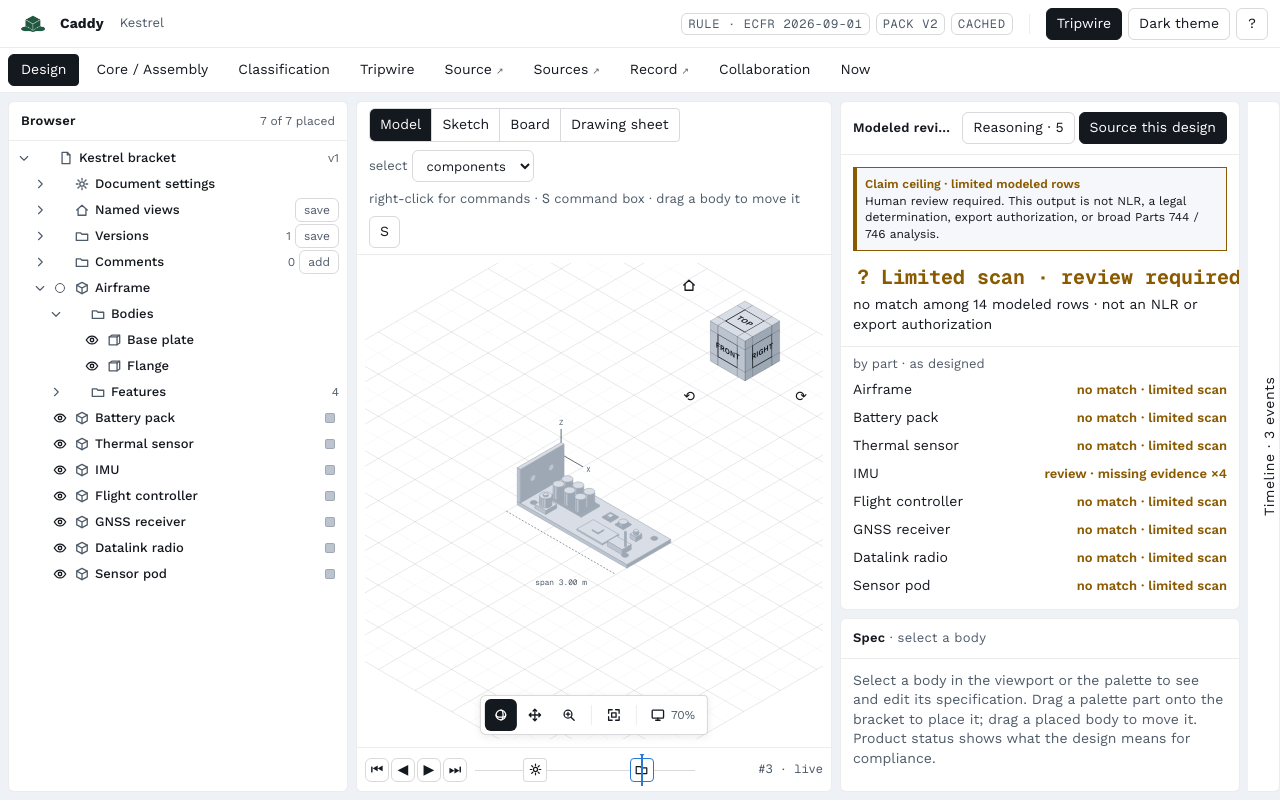
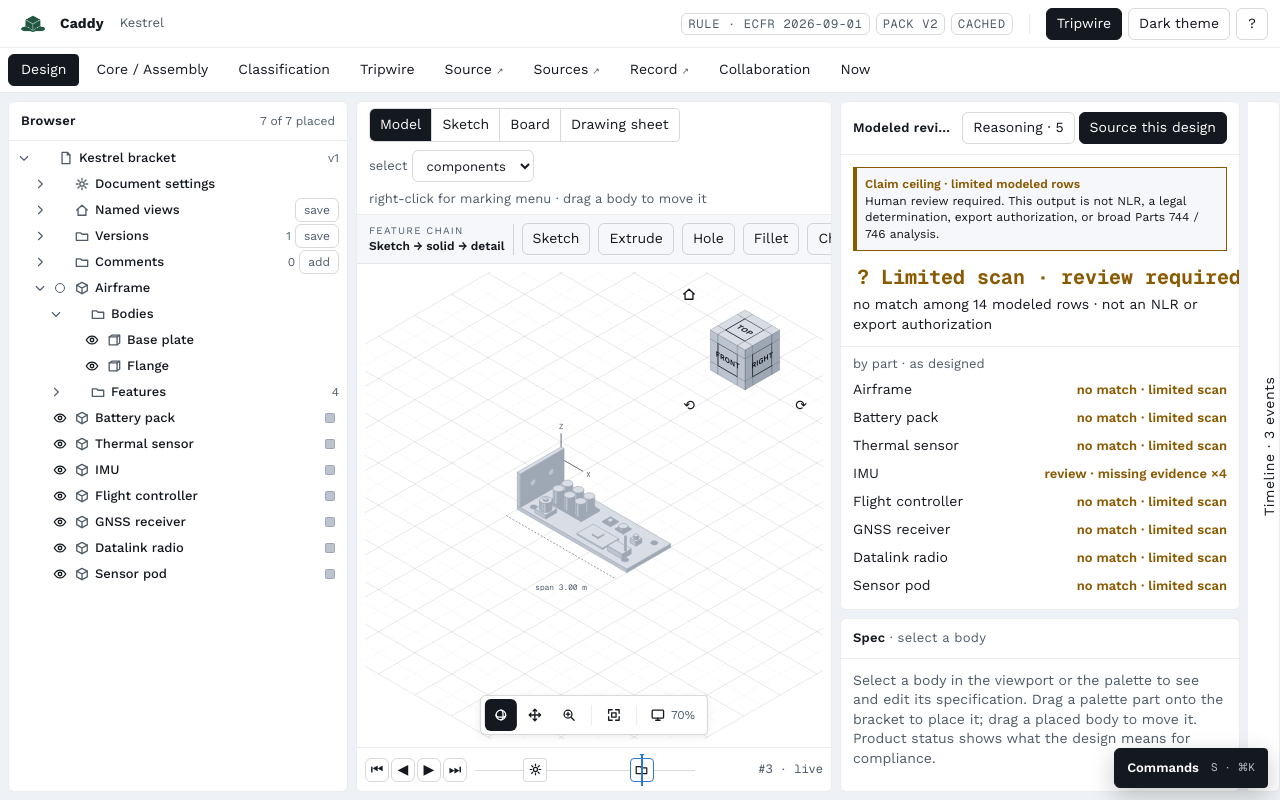
Before and after one commit to draygada/Caddy, a React (Vite) app in the folder frontend/: page / in a window 1280 px wide. Built offline with nearby package versions, Linux system fonts and the light colour scheme.

Commit message:
feat(cad): restore command access and sketch extrusion flow

```diff
--- a/frontend/src/commands.ts
+++ b/frontend/src/commands.ts
@@ -10,6 +10,8 @@ export interface Command {
   label: string;
   group: CommandGroup;
   keys?: string;
+  /** Commands default to the Design workspace; global commands remain safe elsewhere. */
+  scope?: 'design' | 'global';
   /** false hides the command in menus for the current state */
   when?: (st: WorkbenchState, target: BodyId | null) => boolean;
   run: (st: WorkbenchState, target: BodyId | null) => void;
@@ -36,7 +38,7 @@ export const COMMANDS: Command[] = [
   { id: 'view.named', label: 'Save named view…', group: 'view', run: (st) => st.openDialog('named_view', null) },
   { id: 'view.sethome', label: 'Set current view as home', group: 'view', run: (st) => st.setHome() },
 
-  { id: 'create.sketch', label: 'Sketch · plate profile & constraints', group: 'create', run: (st) => st.openDialog('sketch', 'plate') },
+  { id: 'create.sketch', label: 'Sketch · plate profile & constraints', group: 'create', run: (st) => { st.patch({ sel: 'airframe', selBody: 'plate', selFace: null }); st.openDialog('sketch', 'plate'); } },
   { id: 'create.extrude', label: 'Extrude…', group: 'create', keys: 'E', when: needsBody, run: (st, t) => st.openDialog('extrude', t) },
   { id: 'create.hole', label: 'Hole… (plate)', group: 'create', keys: 'H', run: (st) => st.openDialog('hole', 'plate') },
   { id: 'modify.fillet', label: 'Fillet… (plate corners)', group: 'modify', run: (st) => st.openDialog('fillet', 'plate') },
@@ -61,29 +63,38 @@ export const COMMANDS: Command[] = [
   { id: 'doc.door3', label: 'New from description… (Door 3)', group: 'create', run: (st) => st.openDialog('door3', null) },
   { id: 'doc.target', label: 'Design to a target…', group: 'create', run: (st) => { st.openReasoning(); } },
   { id: 'view.board', label: 'Board view · flight controller', group: 'view', run: (st) => { st.closeDialog(); st.patch({ viewMode: 'board' }); } },
-  { id: 'doc.now', label: '/now · Shipyard observation', group: 'document', run: () => { location.search = '?now=1'; } },
+  { id: 'doc.now', label: '/now · Shipyard observation', group: 'document', scope: 'global', run: () => { location.search = '?now=1'; } },
   { id: 'doc.version', label: 'Save version…', group: 'document', run: (st) => st.openDialog('save_version', null) },
   { id: 'doc.comment', label: 'Add comment…', group: 'document', run: (st) => st.openDialog('add_comment', null) },
   ...UNITS.map((u) => ({ id: 'doc.units.' + u, label: 'Units · ' + u, group: 'document' as CommandGroup, run: (st: WorkbenchState) => st.setUnits(u) })),
   { id: 'doc.live', label: 'Timeline · back to live', group: 'document', when: (st) => st.viewSeq != null, run: (st) => st.viewAt(null) },
   { id: 'doc.restore', label: 'Timeline · restore this state (supersede)', group: 'document', when: (st) => st.viewSeq != null, run: (st) => st.restoreHere() },
 
-  { id: 'review.tripwire', label: 'Tripwire · review a canonical Candidate 0.1 entity…', group: 'review', keys: 'T', run: () => useTripwireStore.getState().openPanel() },
+  { id: 'review.tripwire', label: 'Tripwire · review a canonical Candidate 0.1 entity…', group: 'review', keys: 'T', scope: 'global', run: () => useTripwireStore.getState().openPanel() },
 
   { id: 'panels.timeline', label: 'Timeline drawer', group: 'panels', keys: 'L', run: (st) => st.toggleTimeline() },
   { id: 'panels.reasoning', label: 'Reasoning · why the product reads', group: 'panels', run: (st) => st.openReasoning() },
-  { id: 'panels.help', label: 'Keyboard and mouse help', group: 'panels', keys: '?', run: (st) => st.toggleHelp() },
-  { id: 'panels.theme', label: 'Toggle dark theme', group: 'panels', run: (st) => st.toggleTheme() },
+  { id: 'panels.help', label: 'Keyboard and mouse help', group: 'panels', keys: '?', scope: 'global', run: (st) => st.toggleHelp() },
+  { id: 'panels.theme', label: 'Toggle dark theme', group: 'panels', scope: 'global', run: (st) => st.toggleTheme() },
   { id: 'panels.rederive', label: 'Re-derive the log', group: 'panels', run: (st) => { st.rederiveLog(); st.openTimeline(); } },
 ];
 
 export const commandById = (id: string) => COMMANDS.find((c) => c.id === id);
+
+export const commandAvailable = (command: Command, designMounted: boolean) => command.scope === 'global' || designMounted;
+
+/** The Design viewport is deliberately unmounted in other mission workspaces. */
+export function designWorkspaceMounted() {
+  return typeof document === 'undefined' || Boolean(document.querySelector('[data-cad-workspace="design"]'));
+}
 
 /** Run a command against the live store, tracking recency for the command box. */
 export function runCommand(id: string, target?: BodyId | null) {
   const st = useStore.getState();
   const c = commandById(id);
   if (!c) return;
+  // Never let a shortcut silently mutate the off-screen Design store.
+  if (!commandAvailable(c, designWorkspaceMounted())) return;
   const t = target === undefined ? (st.selBody ?? (st.sel === 'airframe' ? 'plate' : st.sel)) : target;
   if (c.when && !c.when(st, t)) return;
   c.run(st, t);
--- a/frontend/src/lib/design.ts
+++ b/frontend/src/lib/design.ts
@@ -9,6 +9,8 @@ export type Positions = Record<Slot, Pos>;
 
 /** Plate geometry parameters driven by the feature dialogs. */
 export interface Geo {
+  /** extrusion depth of the committed plate profile, m */
+  plateT: number;
   /** corner fillet radius on the base plate, m (0 = none) */
   fillet: number;
   /** corner chamfer on the base plate, m (0 = none; fillet wins when both set) */
@@ -16,7 +18,7 @@ export interface Geo {
   /** plate hole diameter, m */
   holeD: number;
 }
-export const GEO0: Geo = { fillet: 0, chamfer: 0, holeD: 0.14 };
+export const GEO0: Geo = { plateT: 0.08, fillet: 0, chamfer: 0, holeD: 0.14 };
 
 export interface Snapshot {
   parts: Parts;
--- a/frontend/src/lib/scene.ts
+++ b/frontend/src/lib/scene.ts
@@ -1,7 +1,7 @@
 // Builds the bodies the viewport, dialogs and measure tool all read from one
 // design state, so a preview (dialog live-edit) and the committed design use
 // the same construction.
-import { CATALOG, PLATE_T, PLATE_W, SLOTS, type Dims, type Slot } from './catalog';
+import { CATALOG, PLATE_W, SLOTS, type Dims, type Slot } from './catalog';
 import type { Geo, Positions } from './design';
 import { boxFaces, discX, discZ, discZd, emptySolid, indexFaces, partSolid, plateOutline, prismFaces, type Solid } from './geometry';
 import type { Attrs, Parts } from './rules';
@@ -11,7 +11,7 @@ export type BodyKey = Slot | 'plate' | 'flange';
 const clamp = (v: number, lo: number, hi: number) => Math.max(lo, Math.min(hi, v));
 
 export function buildBodies(d: SceneInput): Record<BodyKey, Solid> {
-  const L = d.span, W = PLATE_W, T = PLATE_T;
+  const L = d.span, W = PLATE_W, T = d.geo.plateT;
   const r = d.geo.holeD / 2;
   const plate: Solid = indexFaces({
     slot: 'airframe',
--- a/frontend/src/panels/CommandBox.tsx
+++ b/frontend/src/panels/CommandBox.tsx
@@ -1,6 +1,6 @@
 import { useEffect, useMemo, useRef, useState } from 'react';
 import { useStore } from '../store';
-import { COMMANDS, runCommand, type Command } from '../commands';
+import { COMMANDS, commandAvailable, designWorkspaceMounted, runCommand, type Command } from '../commands';
 
 const GROUP_LABEL: Record<Command['group'], string> = { view: 'View', create: 'Create', modify: 'Modify', inspect: 'Inspect', select: 'Select', document: 'Document', review: 'Review', panels: 'Panels' };
 
@@ -11,11 +11,26 @@ export function CommandBox() {
   const st = useStore();
   const [q, setQ] = useState('');
   const [idx, setIdx] = useState(0);
+  const [designMounted, setDesignMounted] = useState(designWorkspaceMounted);
   const inputRef = useRef<HTMLInputElement>(null);
   useEffect(() => { if (open) { setQ(''); setIdx(0); setTimeout(() => inputRef.current?.focus(), 0); } }, [open]);
+  useEffect(() => {
+    const syncWorkspace = () => setDesignMounted(designWorkspaceMounted());
+    const onKey = (event: KeyboardEvent) => {
+      if ((event.metaKey || event.ctrlKey) && event.key.toLowerCase() === 'k') {
+        event.preventDefault();
+        useStore.getState().patch({ cmdOpen: true });
+      }
+    };
+    syncWorkspace();
+    const observer = typeof MutationObserver === 'undefined' ? null : new MutationObserver(syncWorkspace);
+    observer?.observe(document.body, { childList: true, subtree: true });
+    window.addEventListener('keydown', onKey);
+    return () => { observer?.disconnect(); window.removeEventListener('keydown', onKey); };
+  }, []);
   const target = st.selBody ?? (st.sel === 'airframe' ? 'plate' : st.sel);
   const list = useMemo(() => {
-    const visible = COMMANDS.filter((c) => !c.when || c.when(st, target));
+    const visible = COMMANDS.filter((c) => commandAvailable(c, designMounted) && (!c.when || c.when(st, target)));
     const needle = q.trim().toLowerCase();
     if (!needle) {
       const rec = recent.map((id) => visible.find((c) => c.id === id)).filter((c): c is Command => !!c);
@@ -23,14 +38,20 @@ export function CommandBox() {
     }
     const words = needle.split(/\s+/);
     return visible.filter((c) => words.every((w) => (c.label + ' ' + c.group + ' ' + (c.keys || '')).toLowerCase().includes(w))).map((c) => ({ c, recent: false }));
-  }, [q, recent, st, target]);
-  if (!open) return null;
+  }, [q, recent, st, target, designMounted]);
+  if (!open) return (
+    <button type="button" aria-label="Open command palette" aria-keyshortcuts="Meta+K Control+K S" onClick={() => st.patch({ cmdOpen: true })}
+      className="fixed right-3 bottom-3 z-[28] min-h-10 px-3 flex items-center gap-3 bg-ink text-surface border border-ink rounded-r shadow-[0_8px_24px_rgba(0,0,0,.22)] cursor-pointer">
+      <span className="text-[13px] font-semibold">Commands</span>
+      <span className="font-mono text-[11px] opacity-70">S · ⌘K</span>
+    </button>
+  );
   const run = (c: Command) => runCommand(c.id, target);
   return (
-    <div className="absolute inset-0 z-[30] flex items-start justify-center px-2 pt-16" onMouseDown={() => st.patch({ cmdOpen: false })}>
+    <div className="fixed inset-0 z-[50] flex items-start justify-center px-2 pt-16 bg-[rgba(15,23,32,.18)]" onMouseDown={() => st.patch({ cmdOpen: false })}>
       <div role="dialog" aria-label="Commands" onMouseDown={(e) => e.stopPropagation()} className="w-[min(520px,100%)] max-h-[70%] flex flex-col bg-surface border border-line rounded-r shadow-[0_16px_40px_rgba(0,0,0,.22)] overflow-hidden">
         <div className="flex items-center gap-2 px-3 border-b border-line2">
-          <span className="font-mono text-[12px] text-muted">S</span>
+          <span className="font-mono text-[12px] text-muted">S / ⌘K</span>
           <input ref={inputRef} value={q} onChange={(e) => { setQ(e.target.value); setIdx(0); }} placeholder="type a command…" className="flex-1 min-h-11 bg-transparent border-0 outline-none text-[15px] text-ink"
             onKeyDown={(e) => {
               if (e.key === 'ArrowDown') { e.preventDefault(); setIdx((i) => Math.min(list.length - 1, i + 1)); }
@@ -40,6 +61,11 @@ export function CommandBox() {
             }} />
           <span className="text-[12px] text-muted">↑↓ · Enter · Esc</span>
         </div>
+        {!designMounted && (
+          <div role="status" className="px-3 py-2 border-b border-line2 bg-surface2 text-[12px] text-muted">
+            Global commands only. Open <b className="text-ink">Design</b> in the mission rail to use Sketch, Extrude, modify, inspect, and view commands. Off-screen CAD mutations are blocked.
+          </div>
+        )}
         <div className="overflow-auto py-1">
           {list.length === 0 && <div className="px-3 py-3 text-[13px] text-muted">no command matches “{q}”</div>}
           {list.map(({ c, recent: isRecent }, i) => (
--- a/frontend/src/panels/FeatureDialog.tsx
+++ b/frontend/src/panels/FeatureDialog.tsx
@@ -56,6 +56,16 @@ export function FeatureDialog() {
 
   switch (d.kind) {
     case 'extrude': {
+      if (d.target === 'plate') {
+        const thickness = geo.plateT ?? PLATE_T;
+        return (
+          <Frame title="Extrude" sub="plate sketch → solid body" onCancel={cancel} okDisabled={readOnly} onOk={() => { s.applyGeo({ plateT: thickness }, 'extrude', 'extrude · plate profile to ' + thickness.toFixed(3) + ' m'); s.closeDialog(); }} okLabel="Commit extrusion">
+            {ro}
+            <LenField id="dlg-extrude-plate" label="profile depth" metres={thickness} units={u} min={0.02} max={0.5} onChange={(m) => s.setPreview({ ...s.preview, geo: { ...s.geo, plateT: m } })} hint="drives the rendered plate, mounted bodies, properties, section plane, and design hash" />
+            <div className="text-[12px] text-muted">Consumes the committed plate profile and appends an <span className="font-mono">extrude</span> feature plus a <span className="font-mono">feature_added</span> event.</div>
+          </Frame>
+        );
+      }
       const node = d.target ? nodeOfBody(d.target) : 'airframe';
       const label = node === 'airframe' ? 'flange' : SLOT_LABEL[node];
       return (
@@ -158,7 +168,7 @@ export function FeatureDialog() {
         </div>
       );
       return (
-        <Frame title="Sketch" sub="plate profile" onCancel={cancel} onOk={cancel} okLabel="Finish sketch">
+        <Frame title="Sketch" sub="plate profile → extrusion input" onCancel={cancel} onOk={() => { s.commitSketch(); s.closeDialog(); }} okLabel="Commit sketch" okDisabled={readOnly || r.overall === 'CONTRADICTORY'}>
           {ro}
           <div className="grid gap-1">
             {(['rect', 'holes'] as const).map((e) => (
@@ -172,6 +182,7 @@ export function FeatureDialog() {
           {group('required', 'constraints')}
           {group('redundant', 'add a redundant constraint')}
           {group('contradictory', 'add a contradictory constraint')}
+          <div className="text-[12px] text-muted">A committed sketch becomes the explicit input to <b className="text-ink">Extrude</b>. Under-constrained sketches remain editable; contradictory sketches cannot be committed.</div>
         </Frame>
       );
     }
--- a/frontend/src/panels/Viewport.tsx
+++ b/frontend/src/panels/Viewport.tsx
@@ -11,9 +11,11 @@ import { BoardView } from './BoardView';
 import { FeatureDialog } from './FeatureDialog';
 import { MarkingMenu } from './MarkingMenu';
 import { TimelineStrip } from './TimelineStrip';
+import { runCommand } from '../commands';
+import { solveSketch } from '../lib/sketch';
 
 const VB_W = 760, VB_H = 490;
-const W = PLATE_W, T = PLATE_T;
+const W = PLATE_W;
 const clamp = (v: number, lo: number, hi: number) => Math.max(lo, Math.min(hi, v));
 
 /** ViewCube cells: each face split 3×3; centre = face view, edge strips = edge views, corners = corner views (26 directions). */
@@ -56,11 +58,11 @@ function cubeCells(pr: Projector): CubeCell[] {
 interface Deco { stroke: string; sw: number; dash: string; hoverMix: boolean; selFace: boolean; tint?: string }
 interface Extent { dx0: number; dx1: number; dy0: number; dy1: number }
 
-function toPlate(pr: Projector, sx: number, sy: number, ca: number, sa: number): Pos | null {
+function toPlate(pr: Projector, sx: number, sy: number, ca: number, sa: number, thickness: number): Pos | null {
   if (Math.abs(pr.se) < 0.08) return null;
   const UK = pr.U * K;
   const a = (sx - pr.ox) / UK;
-  const b = ((sy - pr.oy) / UK + T * pr.ce) / pr.se;
+  const b = ((sy - pr.oy) / UK + thickness * pr.ce) / pr.se;
   return { x: a * ca + b * sa, y: -a * sa + b * ca };
 }
 
@@ -106,6 +108,7 @@ export function Viewport({ o: _o }: { o: Outcome }) {
 
   const L = s.span;
   const dims = s.preview?.dims ?? s.dims, geo = s.preview?.geo ?? s.geo, pos = s.preview?.pos ?? s.pos;
+  const plateT = geo.plateT ?? PLATE_T;
   const visible = (b: BodyId) => !s.hidden[b] && (!s.isolated || s.isolated === b);
 
   const scene = useMemo(() => {
@@ -172,7 +175,7 @@ export function Viewport({ o: _o }: { o: Outcome }) {
     const dim = { x1: d1[0].toFixed(1), y1: d1[1].toFixed(1), x2: d2[0].toFixed(1), y2: d2[1].toFixed(1), tx: ((d1[0] + d2[0]) / 2).toFixed(1), ty: (Math.max(d1[1], d2[1]) + 18).toFixed(1) };
     let plane: string | null = null;
     if (s.section.on) {
-      const zTop = T + Math.max(dims.airframe, 1.2), a = s.section.at;
+      const zTop = plateT + Math.max(dims.airframe, 1.2), a = s.section.at;
       const corners: Vec3[] = s.section.axis === 0 ? [[a, -0.2, -0.05], [a, W + 0.2, -0.05], [a, W + 0.2, zTop], [a, -0.2, zTop]] : s.section.axis === 1 ? [[-0.2, a, -0.05], [L + 0.2, a, -0.05], [L + 0.2, a, zTop], [-0.2, a, zTop]] : [[-0.2, -0.2, a], [L + 0.2, -0.2, a], [L + 0.2, W + 0.2, a], [-0.2, W + 0.2, a]];
       plane = corners.map((p) => pr.pt(p[0], p[1], p[2]).map((v) => v.toFixed(1)).join(',')).join(' ');
     }
@@ -183,7 +186,7 @@ export function Viewport({ o: _o }: { o: Outcome }) {
 
   const svgPt = (e: { clientX: number; clientY: number; currentTarget: Element }): [number, number] => { const r = e.currentTarget.getBoundingClientRect(); return [((e.clientX - r.left) / r.width) * VB_W, ((e.clientY - r.top) / r.height) * VB_H]; };
   const onPlate = (slot: Slot, p: Pos): Pos => { const ex = prRef.current?.extents[slot]; if (!ex) return p; return { x: clamp(p.x, 0.12 - ex.dx0, L - 0.05 - ex.dx1), y: clamp(p.y, 0.05 - ex.dy0, W - 0.05 - ex.dy1) }; };
-  const platePt = (sx: number, sy: number): Pos | null => { const c = prRef.current; return c ? toPlate(c.pr, sx, sy, c.ca, c.sa) : null; };
+  const platePt = (sx: number, sy: number): Pos | null => { const c = prRef.current; return c ? toPlate(c.pr, sx, sy, c.ca, c.sa, plateT) : null; };
 
   const vpDown = (e: RMouseEvent<SVGSVGElement>) => {
     if (e.button !== 0 && e.button !== 1) return;
@@ -256,9 +259,22 @@ export function Viewport({ o: _o }: { o: Outcome }) {
   const modeBtn = (m: typeof mode, label: string, extra = '') => (
     <button role="radio" aria-checked={mode === m} onClick={() => { if (m === 'sketch') s.openDialog('sketch', 'plate'); else { if (s.dialog?.kind === 'sketch') s.closeDialog(); s.patch({ viewMode: m }); } }} className={'min-h-8 px-[10px] border-0 cursor-pointer text-[13px] font-semibold ' + extra} style={{ background: mode === m ? 'var(--accent)' : 'transparent', color: mode === m ? 'var(--accentfg)' : 'var(--ink)' }}>{label}</button>
   );
+  const cadTarget: BodyId = s.selBody ?? 'plate';
+  const sketchResult = solveSketch(s.sketch);
+  const latestFeature = s.features.at(-1);
+  const cadTools: { id: string; label: string; target: BodyId | null; disabled?: boolean }[] = [
+    { id: 'create.sketch', label: 'Sketch', target: 'plate' },
+    { id: 'create.extrude', label: 'Extrude', target: cadTarget },
+    { id: 'create.hole', label: 'Hole', target: 'plate' },
+    { id: 'modify.fillet', label: 'Fillet', target: 'plate' },
+    { id: 'modify.chamfer', label: 'Chamfer', target: 'plate' },
+    { id: 'modify.move', label: 'Move', target: cadTarget, disabled: cadTarget === 'plate' || cadTarget === 'flange' },
+    { id: 'inspect.measure', label: 'Measure', target: null },
+    { id: 'inspect.section', label: 'Section', target: null },
+  ];
 
   return (
-    <div data-panel="viewport" className="panel flex-1 flex flex-col min-h-0 relative">
+    <div data-panel="viewport" data-cad-workspace="design" className="panel flex-1 flex flex-col min-h-0 relative">
       <div className="flex items-center gap-2 px-3 py-[6px] border-b border-line2 flex-wrap">
         <div role="radiogroup" aria-label="View mode" className="flex border border-line rounded-r overflow-hidden">
           {modeBtn('model', 'Model')}{modeBtn('sketch', 'Sketch', 'border-l border-line')}{modeBtn('board', 'Board', 'border-l border-line')}{modeBtn('sheet', 'Drawing sheet', 'border-l border-line')}
@@ -273,9 +289,26 @@ export function Viewport({ o: _o }: { o: Outcome }) {
         {s.viewSeq != null ? (
           <span className="text-[13px] font-semibold text-amber">replaying #{s.viewSeq} · read-only · <button onClick={() => s.viewAt(null)} className="underline">back to live</button></span>
         ) : (
-          <span className="text-[13px] text-muted">right-click for commands · <span className="font-mono">S</span> command box · drag a body to move it</span>
+          <span className="text-[13px] text-muted">right-click for marking menu · drag a body to move it</span>
         )}
-        <button onClick={() => s.patch({ cmdOpen: true })} className="btn font-mono" title="Command box (S)">S</button>
+      </div>
+      <div data-cad-feature-rail role="toolbar" aria-label="CAD feature tools" className="px-3 py-2 border-b border-line2 bg-surface2 flex items-center gap-2 overflow-x-auto">
+        <div className="shrink-0 pr-2 border-r border-line">
+          <div className="text-[10px] uppercase tracking-[.12em] text-muted">Feature chain</div>
+          <div className="text-[12px] font-semibold whitespace-nowrap">Sketch → solid → detail</div>
+        </div>
+        {cadTools.map((tool) => (
+          <button key={tool.id} type="button" disabled={s.viewSeq != null || tool.disabled} onClick={() => runCommand(tool.id, tool.target)}
+            className="btn shrink-0 disabled:opacity-40" title={tool.id === 'create.extrude' ? 'Extrude ' + BODY_LABEL[cadTarget] : tool.label}>
+            {tool.label}
+          </button>
+        ))}
+        <div className="ml-auto shrink-0 pl-2 border-l border-line text-right">
+          <div className="font-mono text-[11px] text-muted">target · {BODY_LABEL[cadTarget]} · plate depth {fmtLen(plateT, s.units, true)}</div>
+          <div className="font-mono text-[11px]" style={{ color: sketchResult.overall === 'CONTRADICTORY' ? 'var(--red)' : sketchResult.overall === 'REDUNDANT' ? 'var(--amber)' : 'var(--ink)' }}>
+            sketch {sketchResult.overall} · latest {latestFeature?.n ?? '—'} {latestFeature?.kind ?? 'feature'}
+          </div>
+        </div>
       </div>
       {mode === 'sheet' && <SheetView span={s.span} />}
       {mode === 'sketch' && <SketchView />}
--- a/frontend/src/store.ts
+++ b/frontend/src/store.ts
@@ -1,7 +1,7 @@
 import { create } from 'zustand';
 import {
   BASELINE_PARTS, CATALOG, CMP_KEYS, DECLARED0, DEFAULT_POS, DIMS0, EXTRUDE_MAX, EXTRUDE_MIN, FIELDS, RULES_EVALUATED, SCENARIO, SEED_EVENTS, SEED_FEATURES,
-  SLOTS, SLOT_LABEL, SPAN_BASELINE, SPAN_MAX, SPAN_MIN,
+  SLOTS, SLOT_LABEL, SPAN_BASELINE, SPAN_MAX, SPAN_MIN, PLATE_W,
   type CmpKey, type Declared, type Dims, type Feature, type FieldSpec, type Lane, type Node, type PartAttrs, type PartId, type Slot, type TimelineEvent,
 } from './lib/catalog';
 import { GEO0, type Geo, type Pos, type Positions, type Snapshot } from './lib/design';
@@ -224,6 +224,7 @@ export interface WorkbenchState extends Snapshot {
   confirm: (name?: string) => void;
   leaveUnconfirmed: () => void;
   setSpan: (text: string) => void;
+  commitSketch: () => string;
   applyExtrude: (target: Node, value: number) => string;
   applyGeo: (patch: Partial<Geo>, kind: Feature['kind'], label: string) => void;
   toggleConstraint: (id: string) => void;
@@ -749,6 +750,18 @@ export const useStore = create<WorkbenchState>()((set, get) => {
       append({ kind: 'attr_changed', text: 'airframe · span ' + old.toFixed(1) + ' m → ' + v.toFixed(1) + ' m', entry: crossed ? '9A012 MT · range ' + (after.range ?? 0).toFixed(0) + ' km ≥ 300 km' : 're-evaluated ' + RULES_EVALUATED + ' · ' + changed + ' changed', intent: '' });
     },
 
+    commitSketch: () => {
+      if (!editable()) return 'viewing history · restore to edit';
+      const s = get();
+      const solved = solveSketch(s.sketch);
+      if (solved.overall === 'CONTRADICTORY') return 'contradictory sketch · remove the conflicting constraint';
+      const n = nextFeature(s);
+      const label = 'plate profile · ' + s.span.toFixed(3) + ' × ' + PLATE_W.toFixed(3) + ' m · ' + solved.overall + ' · ' + solved.dof + ' DOF';
+      set({ features: s.features.concat([{ n, text: label, kind: 'sketch' }]) });
+      append({ kind: 'feature_added', text: n + ' · sketch · ' + label, entry: 'profile committed · ready for extrusion · re-evaluated ' + RULES_EVALUATED + ' · 0 changed', intent: '' });
+      return solved.overall + ' · ' + solved.dof + ' DOF';
+    },
+
     applyExtrude: (target, value) => {
       if (!editable()) return 'viewing history · restore to edit';
       const s = get();
```
Also changed, not shown: 1 other file (tests, documents, lock files or other folders).
